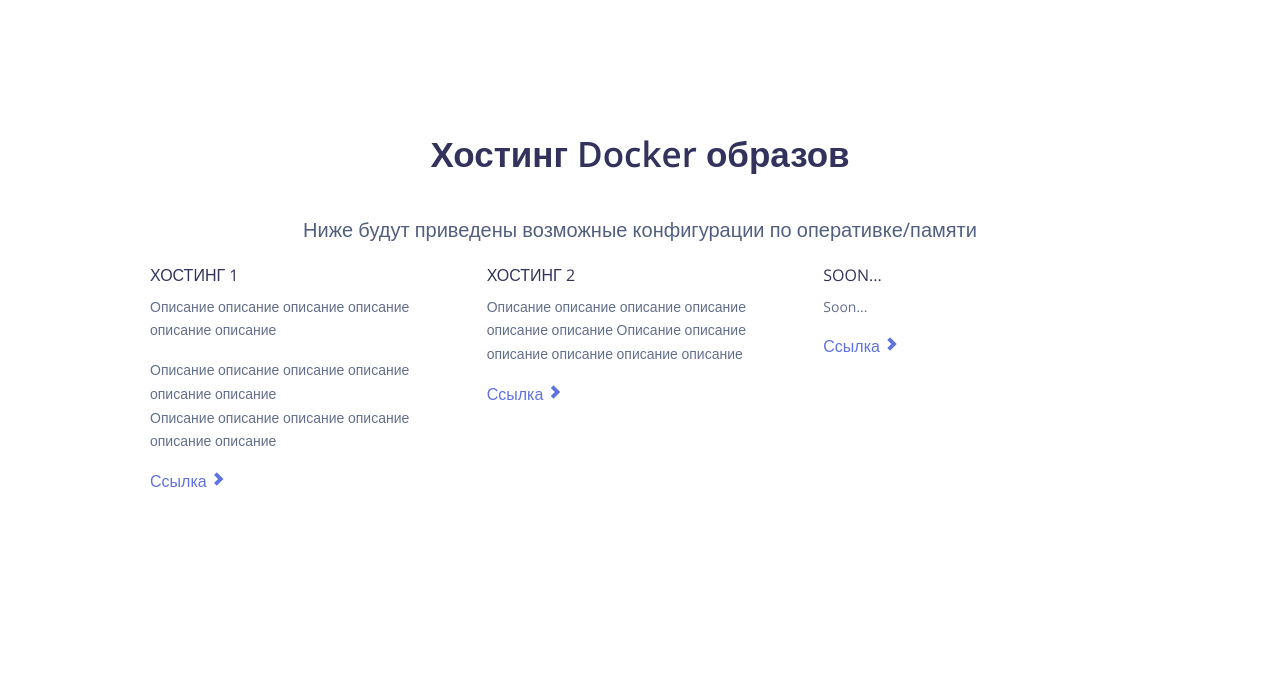
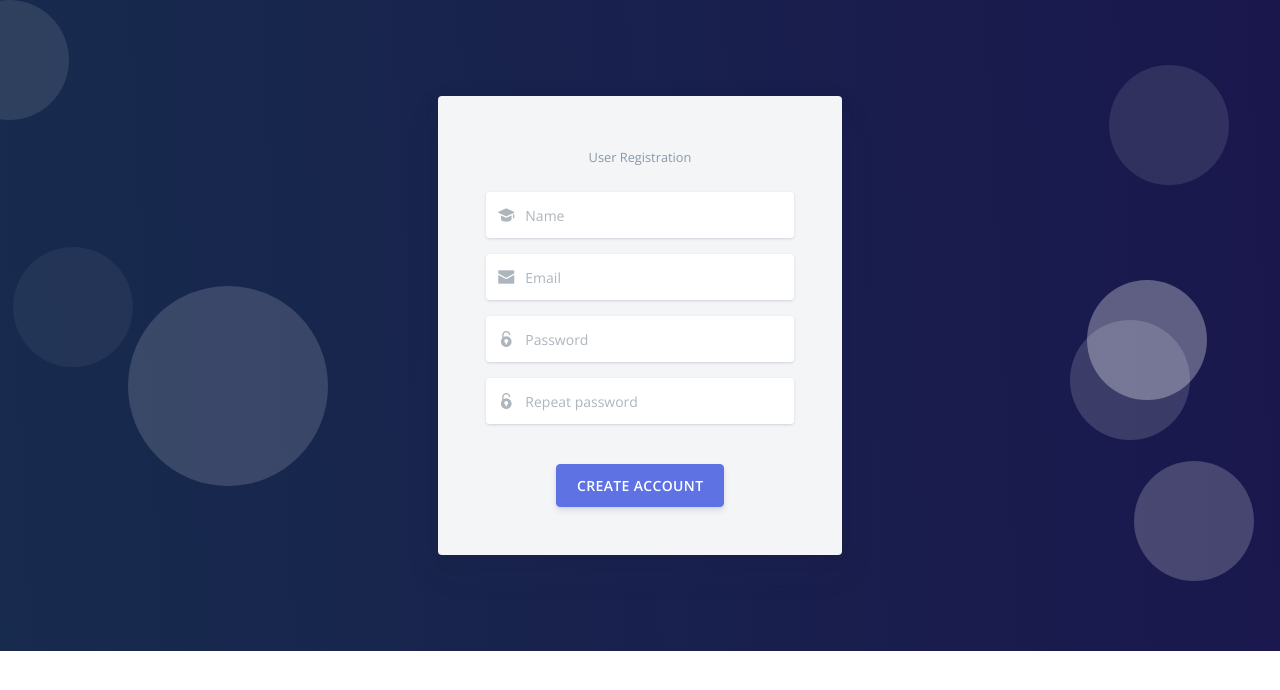
Before and after one commit to algorithm-ssau/docker_hosting, a Django app: page /registration/ in a window 1280 px wide. Shown: the top 690 px of the page. Run offline with Django 4.2, Linux system fonts and the light colour scheme; some libraries are stand-ins or nearby versions.

Commit message:
Создана страница регистрации пользователя

```diff
--- a/index_app/templates/index_app/registration.html
+++ b/index_app/templates/index_app/registration.html
@@ -1,58 +1,94 @@
 {% extends "index_app/base.html" %}
+{% block title %}Регистрация пользователя{%endblock %}
+{% block content %}
+<body class="register-page">
 
-{% block title %}Регистрация пользователя{% endblock %}
-
-{% block content %}
-    <div class="section pb-0 section-components">
-        <div class="container mb-5">
-
-            <div class="section features-1">
-                <div class="container">
-                    <div class="row">
-                        <div class="col-md-8 mx-auto text-center">
-                            <h3 class="display-3">Хостинг Docker образов</h3>
+  <div class="wrapper">
+    <section class="section section-shaped section-lg">
+      <div class="shape shape-style-1 bg-gradient-default">
+        <span></span>
+        <span></span>
+        <span></span>
+        <span></span>
+        <span></span>
+        <span></span>
+        <span></span>
+        <span></span>
+      </div>
+      <div class="container pt-lg-7">
+        <div class="row justify-content-center">
+          <div class="col-lg-5">
+            <div class="card bg-secondary shadow border-0">
+              <div class="card-body px-lg-5 py-lg-5">
+                <div class="text-center text-muted mb-4">
+                    <small>User Registration</small>
+                    </div>
+                <form role="form">
+                  <div class="form-group">
+                    <div class="input-group input-group-alternative mb-3">
+                      <div class="input-group-prepend">
+                        <span class="input-group-text"
+                          ><i class="ni ni-hat-3"></i
+                        ></span>
+                      </div>
+                      <input
+                        class="form-control"
+                        placeholder="Name"
+                        type="text"
+                      />
                     </div>
                   </div>
-                    <div class="row">
-                           <div class="col-md-12 mx-auto text-center">
-                               <p class="lead">Ниже будут приведены возможные конфигурации по оперативке/памяти</p>
+                  <div class="form-group">
+                    <div class="input-group input-group-alternative mb-3">
+                      <div class="input-group-prepend">
+                        <span class="input-group-text"
+                          ><i class="ni ni-email-83"></i
+                        ></span>
+                      </div>
+                      <input
+                        class="form-control"
+                        placeholder="Email"
+                        type="email"
+                      />
                     </div>
                   </div>
-                    <div class="row">
-                        <div class="col-md-4">
-                            <div class="info">
-                                <h6 class="info-title text-uppercase">Хостинг 1</h6>
-                                <p class="description opacity-8">Описание описание описание описание описание описание</p>
-                                <p class="description opacity-8">Описание описание описание описание описание описание
-                                    <br>Описание описание описание описание описание описание
-                                </p>
-                                <a href="" class="text-primary">Ссылка
-                                    <i class="ni ni-bold-right text-primary"></i>
-                                </a>
+                  <div class="form-group focused">
+                    <div class="input-group input-group-alternative">
+                      <div class="input-group-prepend">
+                        <span class="input-group-text"
+                          ><i class="ni ni-lock-circle-open"></i
+                        ></span>
+                      </div>
+                      <input
+                        class="form-control"
+                        placeholder="Password"
+                        type="password"
+                      />
                     </div>
                   </div>
-                        <div class="col-md-4">
-                            <div class="info">
-                                <h6 class="info-title text-uppercase">Хостинг 2</h6>
-                                <p class="description opacity-8">Описание описание описание описание описание описание
-Описание описание описание описание описание описание</p>
-                                <a href="" class="text-primary">Ссылка
-                                        <i class="ni ni-bold-right text-primary"></i>
-                                </a>
+                  <div class="form-group">
+                    <div class="input-group input-group-alternative">
+                      <div class="input-group-prepend">
+                        <span class="input-group-text"><i class="ni ni-lock-circle-open"></i></span>
+                      </div>
+                      <input class="form-control" placeholder="Repeat password" type="password">
+                    </div>
+                    <div class="text-pass-is-ok">
+
                     </div>
                   </div>
-                        <div class="col-md-4">
-                            <div class="info">
-                                <h6 class="info-title text-uppercase">Soon...</h6>
-                                <p class="description opacity-8">Soon...</p>
-                                <a href="javascript:;" class="text-primary">Ссылка
-                                    <i class="ni ni-bold-right text-primary"></i>
-                                </a>
+                  <div class="text-center">
+                    <button type="button" class="btn btn-primary mt-4">
+                      Create account
+                    </button>
+                  </div>
+                </form>
               </div>
             </div>
           </div>
         </div>
       </div>
+    </section>
   </div>
-    </div>
+</body>
 {% endblock %}
```
Lines whose indentation alone changed are shown as unchanged.
